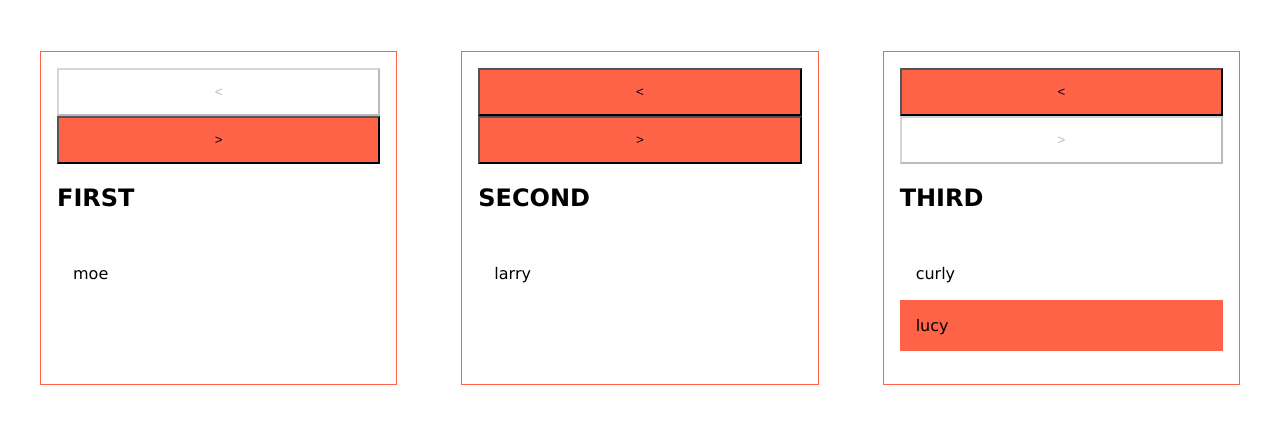
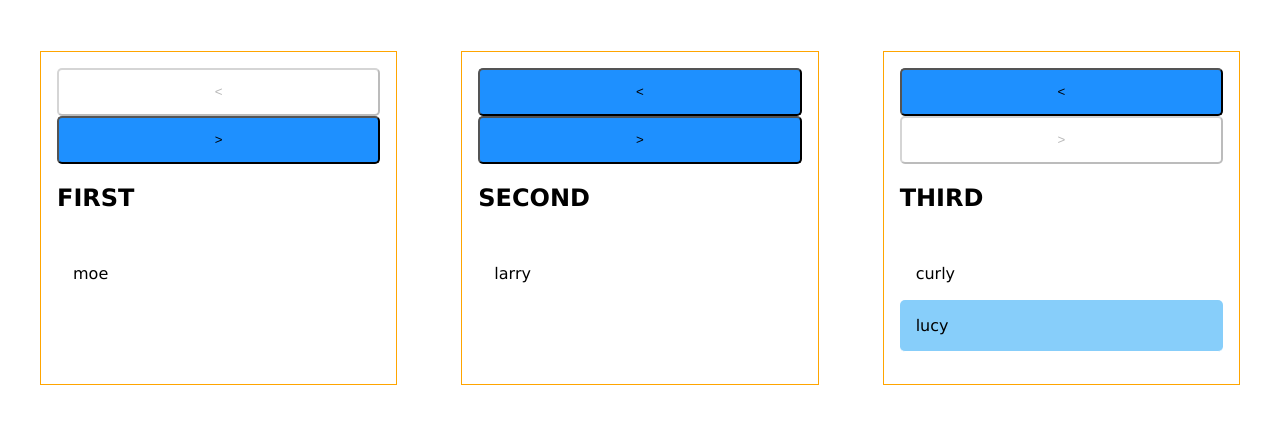
Before and after one commit to jfuller957/acme-first-second-third, a plain HTML site: page index.html in a window 1280 px wide. Shown: the part 70-494 px from the top of the page. Drawn offline with Linux system fonts and the light colour scheme.

Commit message:
added final styles

```diff
--- a/styles.css
+++ b/styles.css
@@ -7,11 +7,18 @@ body {
 h2 {
   text-transform: uppercase;
 }
-button{
+button {
   height: 3rem;
-  background-color: tomato;
+  border-radius: 5px;
+  background-color: dodgerblue;
 }
-button[disabled]{
+
+button:hover {
+  height: 3rem;
+  border-radius: 5px;
+  background-color: skyblue;
+}
+button[disabled] {
   background-color: white;
 }
 #lists {
@@ -21,13 +28,13 @@ button[disabled]{
 #first,#second,#third {
   width: calc(100%/3 - 2rem);
   margin: 2rem;
-  border: solid 1px tomato;
+  border: solid 1px orange;
   display: flex;
   flex-direction: column;
   padding: 1rem;
 }
 .selected {
-  background-color: tomato;
+  background-color: lightskyblue;
 }
 
 ul {
@@ -37,5 +44,6 @@ ul {
 li {
   padding: 1rem;
   border-bottom: solid 1px white;
+  border-radius: 5px;
   cursor: pointer;
 }
```
